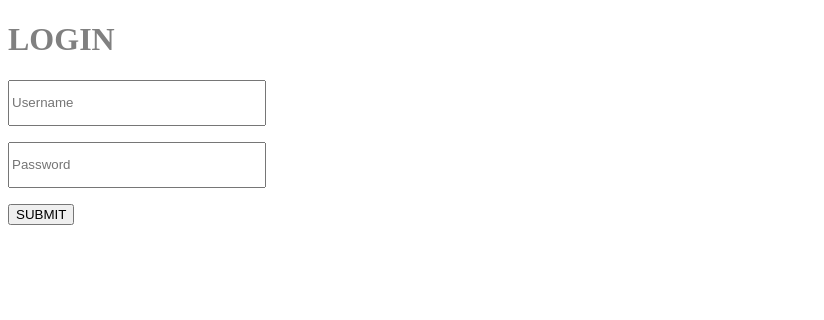
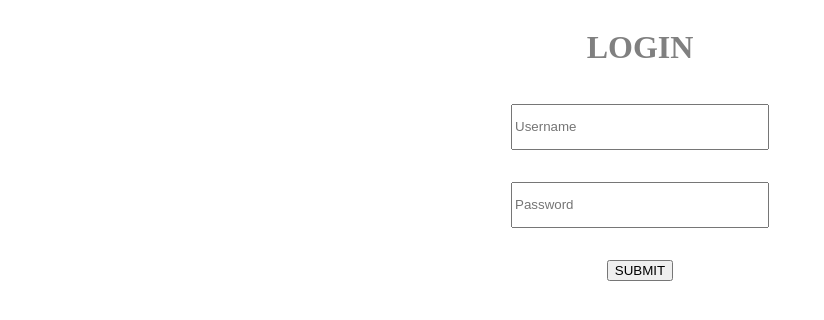
Before and after one commit to OyeronkeCode/Flex-Assignment, a plain HTML site: page Task 2/index.html in a window 1280 px wide. Shown: the whole page, without its empty margins (0-824 px from the left). Drawn offline with Linux system fonts and the light colour scheme.

Commit message:
Update styles.css

```diff
--- a/Task 2/styles.css
+++ b/Task 2/styles.css
@@ -10,3 +10,10 @@ input {
 body {
   min-height: 100vh;
 }
+
+.flex-container {
+  display: flex;
+  flex-flow: column;
+  align-items: center;
+  justify-content: center;
+}
```
